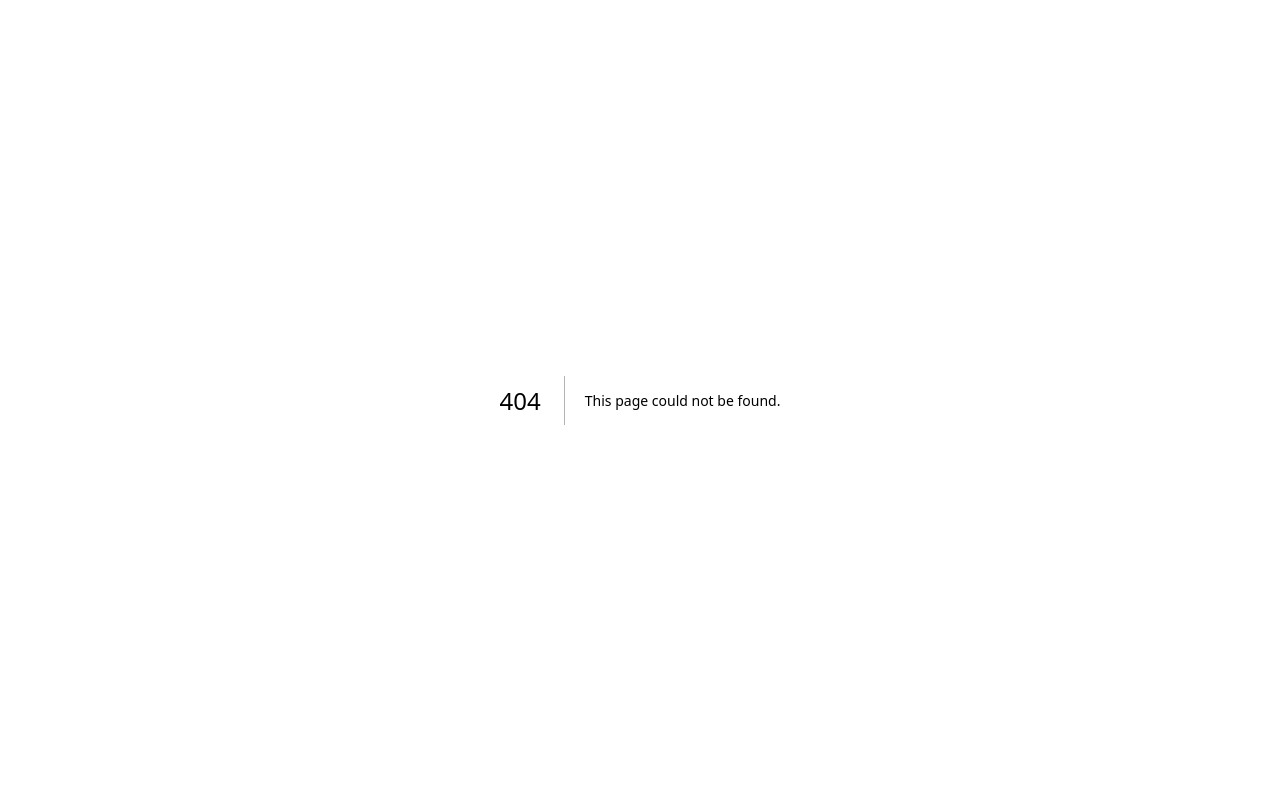
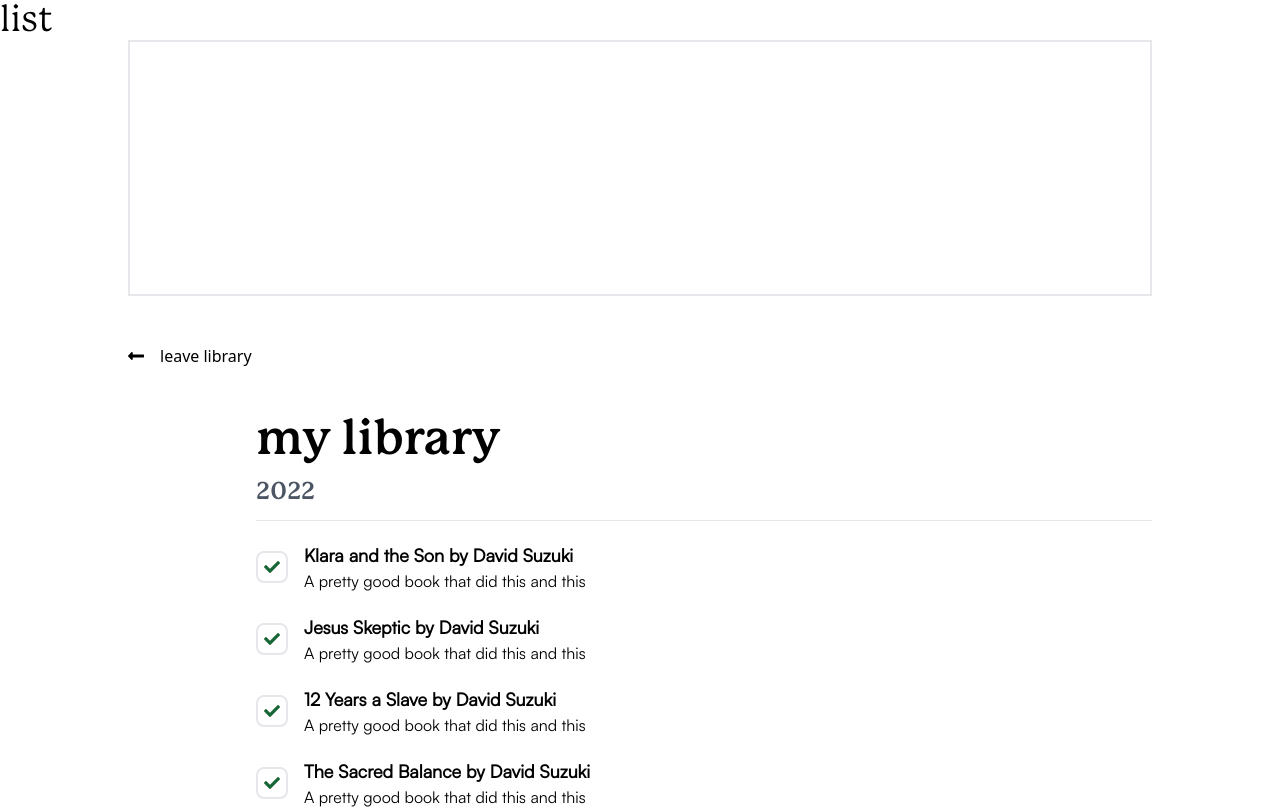
Before and after one commit to sebmendoza/personal-website, a Next.js app: page /library in a window 1280 px wide. Before the commit this address had no page. Shown: the top 809 px of the page. Built offline with nearby package versions, Linux system fonts and the light colour scheme.

Commit message:
first draft reading list

```diff
--- a/components/MoreAboutMe.tsx
+++ b/components/MoreAboutMe.tsx
@@ -1,6 +1,6 @@
 import React, { useState, useRef } from "react";
 import Link from "next/link";
-import { FaTwitter, FaEnvelope, FaLinkedin, FaGithub } from "react-icons/fa";
+import { FaTwitter, FaLinkedin, FaGithub } from "react-icons/fa";
 
 import { motion, useInView } from "framer-motion";
 
@@ -25,15 +25,14 @@ const contacts = [
 function MoreAboutMe() {
   const [showBook, setShowBook] = useState(false);
   const ref = useRef(null);
-  const isInView = useInView(ref);
 
   return (
     <div className="relative flex flex-col items-center gap-6 lg:block lg:h-screen">
       <h3 className="pt-16 text-center font-title text-3xl">
-        To Get a Better Sense of how my brain works...
+        To get a better sense of how My brain works...
       </h3>
       <Link
-        href="/readingList"
+        href="/library"
         className="relative flex max-w-[300px] cursor-pointer gap-2 rounded-xl p-4 transition duration-100 ease-out hover:scale-[101%] lg:relative lg:mb-24 lg:ml-12 lg:mt-32
      lg:w-fit lg:max-w-none lg:-rotate-2"
         onMouseEnter={() => setShowBook(true)}
--- /dev/null
+++ b/components/library/BackButton.tsx
@@ -0,0 +1,14 @@
+import Link from "next/link";
+import React from "react";
+import { FaLongArrowAltLeft } from "react-icons/fa";
+
+function BackButton() {
+  return (
+    <Link href="/" className="flex w-fit items-center gap-4">
+      <FaLongArrowAltLeft className="h-10" />
+      <span className="hover:underline ">leave library</span>
+    </Link>
+  );
+}
+
+export default BackButton;
--- /dev/null
+++ b/components/library/Shelf.tsx
@@ -0,0 +1,59 @@
+import { FaBookOpen, FaCheck } from "react-icons/fa";
+import { Book } from "../../data/librarySummary";
+
+const ShelfItem = ({
+  book,
+  key,
+  isRead,
+}: {
+  book: Book;
+  key: number;
+  isRead: boolean;
+}) => {
+  return (
+    <div className="font-body">
+      <div key={key} className="flex items-center gap-4 ">
+        <div className="flex h-8 w-8 items-center justify-center rounded-lg border-2 border-opacity-75">
+          {isRead ? (
+            <FaCheck className="text-green-800" />
+          ) : (
+            <FaBookOpen className="text-green-700/50" />
+          )}
+        </div>
+        <div>
+          <p className="text-lg font-semibold">
+            {book.title} by <span className="text-grey-600">{book.author}</span>
+          </p>
+          <p className="">{book.review}</p>
+        </div>
+      </div>
+    </div>
+  );
+};
+
+export const Shelf = ({
+  year,
+  booksRead,
+  booksInProgress,
+}: {
+  year: string;
+  booksRead: Book[];
+  booksInProgress: Book[];
+}) => {
+  return (
+    <div>
+      <h3 className="my-3 font-title text-2xl font-semibold text-gray-600">
+        {year}
+      </h3>
+      <hr />
+      <div className="mt-5 flex flex-col gap-5">
+        {booksRead.map((book, i) => (
+          <ShelfItem book={book} isRead={true} key={i} />
+        ))}
+        {booksInProgress.map((book, i) => (
+          <ShelfItem book={book} isRead={false} key={i} />
+        ))}
+      </div>
+    </div>
+  );
+};
--- /dev/null
+++ b/data/librarySummary.ts
@@ -0,0 +1,50 @@
+export type Book = {
+  title: string;
+  author: string;
+  review: string;
+};
+
+export const libraryData = [
+  {
+    year: "2022",
+    booksRead: [
+      {
+        title: "Klara and the Son",
+        author: "David Suzuki",
+        review: "A pretty good book that did this and this",
+      },
+      {
+        title: "Jesus Skeptic",
+        author: "David Suzuki",
+        review: "A pretty good book that did this and this",
+      },
+      {
+        title: "12 Years a Slave",
+        author: "David Suzuki",
+        review: "A pretty good book that did this and this",
+      },
+      {
+        title: "The Sacred Balance",
+        author: "David Suzuki",
+        review: "A pretty good book that did this and this",
+      },
+    ],
+    booksInProgress: [
+      {
+        title: "Gentle and Lowly",
+        author: "David Suzuki",
+        review: "A pretty good book that did this and this",
+      },
+      {
+        title: "Exodus",
+        author: "David Suzuki",
+        review: "A pretty good book that did this and this",
+      },
+      {
+        title: "The Prince",
+        author: "David Suzuki",
+        review: "A pretty good book that did this and this",
+      },
+    ],
+  },
+];
--- /dev/null
+++ b/pages/library.tsx
@@ -0,0 +1,100 @@
+import Link from "next/link";
+import React, { useEffect, useState, useRef } from "react";
+import { libraryData } from "../data/librarySummary";
+import BackButton from "../components/library/BackButton";
+import { Shelf } from "../components/library/Shelf";
+import { distance, motion } from "framer-motion";
+
+type MousePosition = {
+  mouseX: number;
+  mouseY: number;
+};
+
+const fancyWord = ["list", "of", "fancy", "words", "blah", "blah"];
+
+function Library() {
+  const [mousePosition, setMousePosition] = useState<MousePosition>({
+    mouseX: 0,
+    mouseY: 0,
+  });
+  const [wordIndex, setWordIndex] = useState(0);
+  const [oldMousePosition, setOldMousePosition] = useState<MousePosition>({
+    mouseX: 0,
+    mouseY: 0,
+  });
+
+  const distanceFromOld = (x: number, y: number) => {
+    const a = x - oldMousePosition.mouseX;
+    const b = y - oldMousePosition.mouseY;
+    return Math.sqrt(a * a + b * b);
+  };
+
+  const getCoordinates = (
+    event: React.MouseEvent<HTMLDivElement, MouseEvent>
+  ) => {
+    const x = event.pageX - 16;
+    const y = event.pageY - 16;
+    return {
+      mouseX: x,
+      mouseY: y,
+    };
+  };
+
+  const handleMouseMove = (e: React.MouseEvent<HTMLDivElement, MouseEvent>) => {
+    setMousePosition(getCoordinates(e));
+    if (distanceFromOld(mousePosition.mouseX, mousePosition.mouseY) > 90) {
+      setWordIndex(wordIndex + 1);
+      setOldMousePosition(mousePosition);
+    }
+  };
+
+  return (
+    <div className="mx-32 mb-32">
+      {/* Words I've learned */}
+      <div className="relative my-10">
+        <div
+          className="relative hidden h-64 cursor-crosshair overflow-hidden border-2 transition duration-300 ease-in hover:opacity-100  lg:block"
+          onMouseMove={(e) => handleMouseMove(e)}
+        >
+          <motion.div
+            className="fixed left-0 top-0 font-sidenav text-4xl"
+            animate={{
+              x: mousePosition.mouseX,
+              y: mousePosition.mouseY,
+            }}
+            // transition={{
+            //   duration: 0.2,
+            //   ease: "easeInOut",
+            // }}
+          >
+            {/* {fancyWord.map((w, i) => (
+              <span
+                key={i}
+                data-status="inactive"
+                className="absolute left-0 top-0 font-sidenav text-4xl data-[status=active]:block data-[status=inactive]:hidden"
+              >
+                {w}
+              </span>
+            ))} */}
+
+            {fancyWord[wordIndex % fancyWord.length]}
+          </motion.div>
+        </div>
+      </div>
+      <BackButton />
+      <div className="ml-32 mt-10">
+        <h1 className="font-title text-5xl font-bold">my library</h1>
+        {libraryData.map((row, i) => (
+          <Shelf
+            key={i}
+            year={row.year}
+            booksRead={row.booksRead}
+            booksInProgress={row.booksInProgress}
+          />
+        ))}
+      </div>
+    </div>
+  );
+}
+
+export default Library;
--- a/pages/readingList.tsx
+++ /dev/null
@@ -1,7 +0,0 @@
-import React from "react";
-
-function readingList() {
-  return <div>readingList</div>;
-}
-
-export default readingList;
--- a/styles/globals.css
+++ b/styles/globals.css
@@ -1,6 +1,12 @@
 @tailwind base;
 @tailwind components;
 @tailwind utilities;
+
+@layer base {
+  html {
+    @apply scrollbar-hide;
+  }
+}
 
 @font-face {
   font-family: "Gaya";
```
